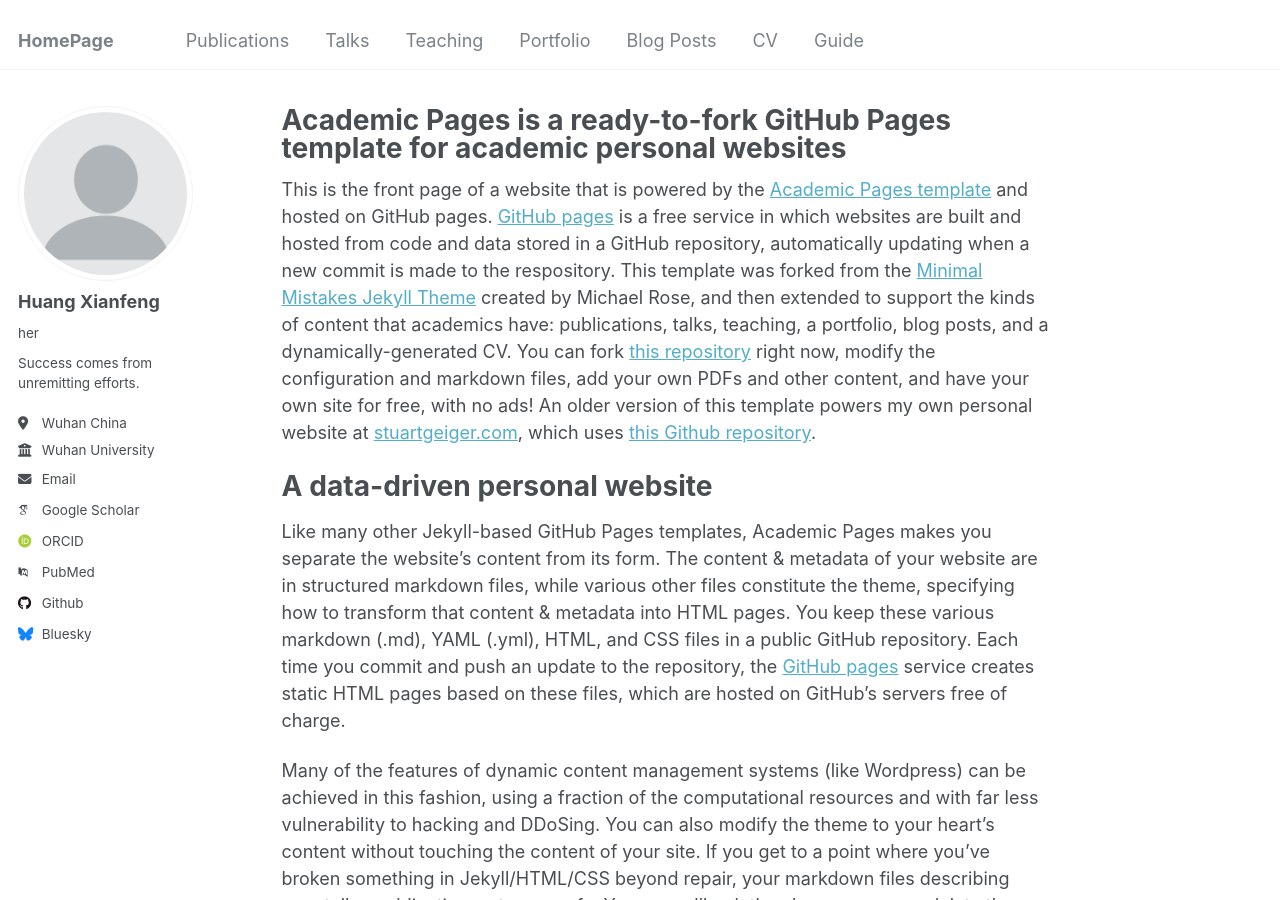
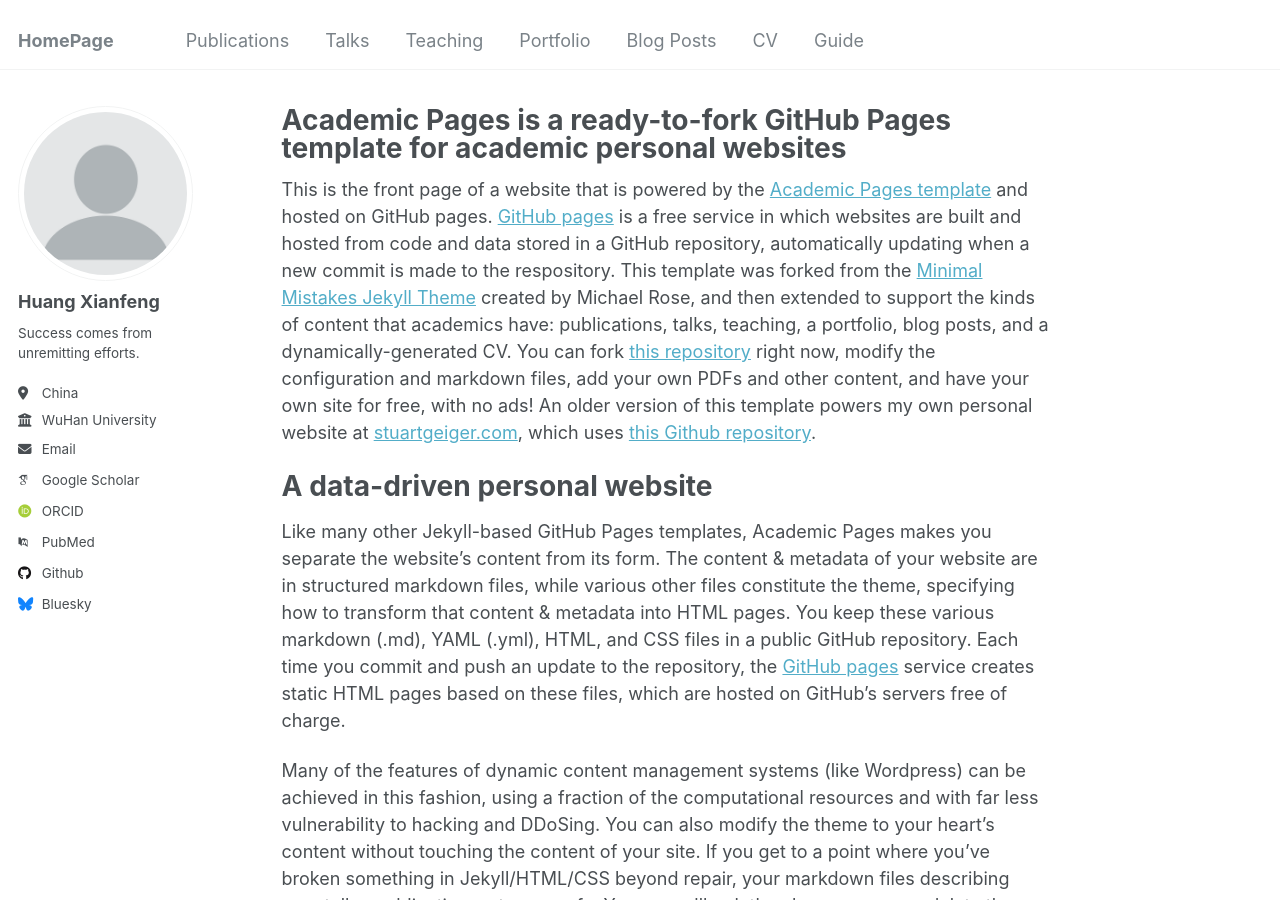
Before and after one commit to lltime/lltime.github.io, a Jekyll site: the page built from _pages/about.md, in a window 1280 px wide and 900 px high. Built offline with Jekyll 4.4.1, drawn with Linux system fonts in a browser that asks for light colours; some web fonts are replaced.

Commit message:
Update _config.yml

```diff
--- a/_config.yml
+++ b/_config.yml
@@ -23,10 +23,10 @@ author:
   # Biographic information
   avatar           : "profile.png"
   name             : "Huang Xianfeng"
-  pronouns         : "her" # example: "she/her"
+  pronouns         : # example: "she/her"
   bio              : "Success comes from unremitting efforts."
-  location         : "Wuhan China"
-  employer         : "Wuhan University"
+  location         : "China"
+  employer         : "WuHan University"
   uri              : # URL
   email            : "none@example.org"
 
```
